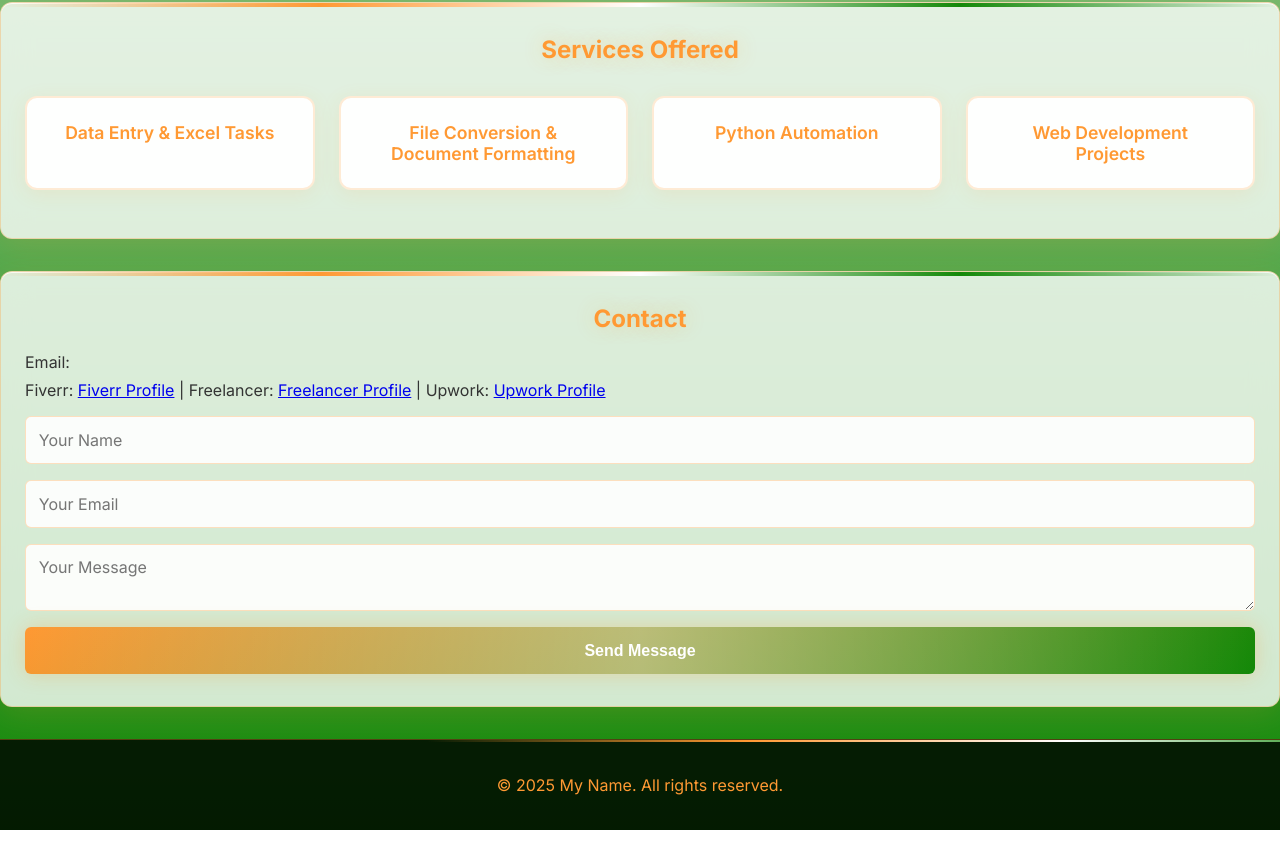
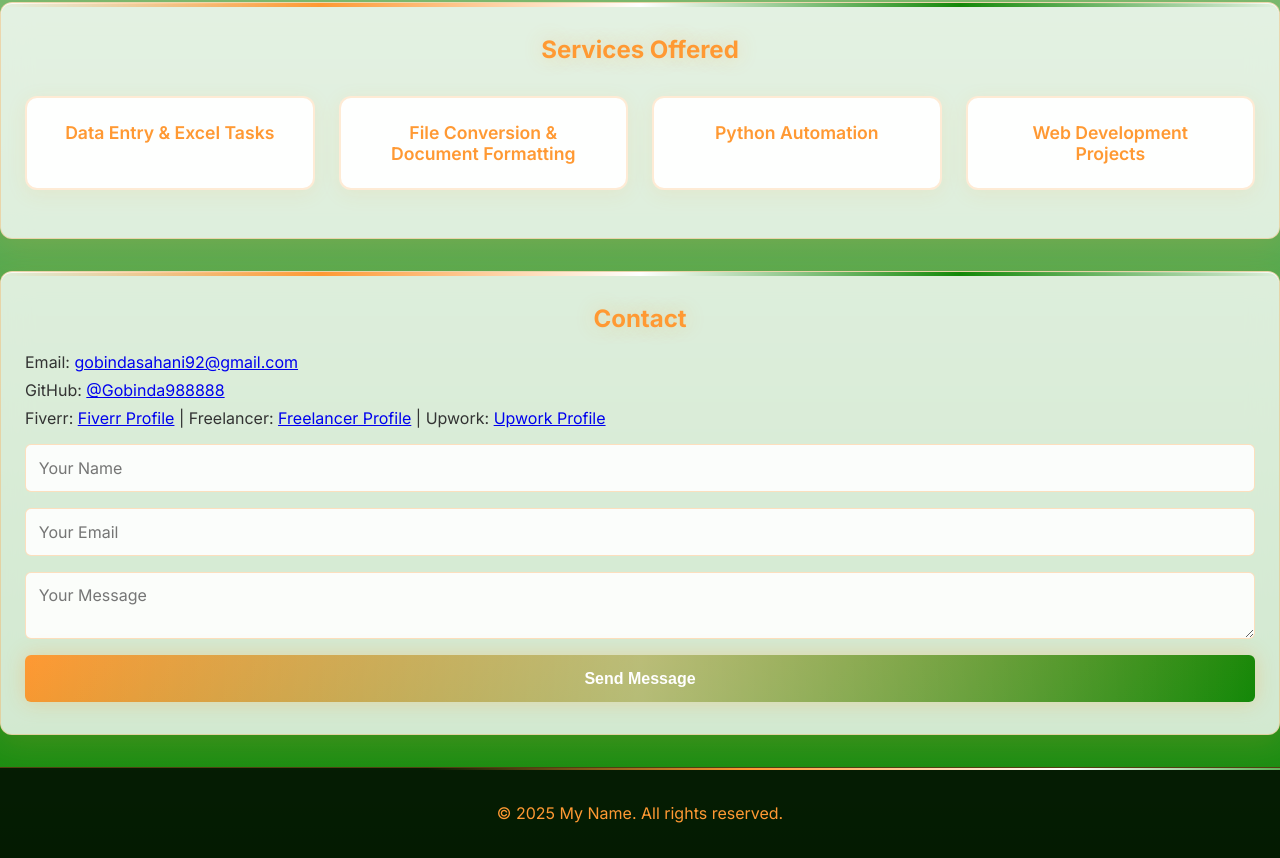
Before and after one commit to Gobinda988888/portfolio, a plain HTML site: page index.html in a window 1280 px wide. Shown: the part 1140-1998 px from the top of the page. Before the commit the page ends 1970 px from the top, so only its background shows below. Drawn offline with Linux system fonts and the light colour scheme.

Commit message:
Initial commit: Portfolio website with GitHub profile

```diff
--- a/index.html
+++ b/index.html
@@ -70,7 +70,8 @@
     <section class="contact section">
       <h2>Contact</h2>
       <div class="contact-info">
-        <p>Email: <a href="gobindasahani92@gmail.com"></a></p>
+        <p>Email: <a href="mailto:gobindasahani92@gmail.com">gobindasahani92@gmail.com</a></p>
+        <p>GitHub: <a href="https://github.com/Gobinda988888" target="_blank">@Gobinda988888</a></p>
         <p>Fiverr: <a href="#" target="_blank">Fiverr Profile</a> | Freelancer: <a href="#" target="_blank">Freelancer Profile</a> | Upwork: <a href="#" target="_blank">Upwork Profile</a></p>
       </div>
       <form class="contact-form">
```
